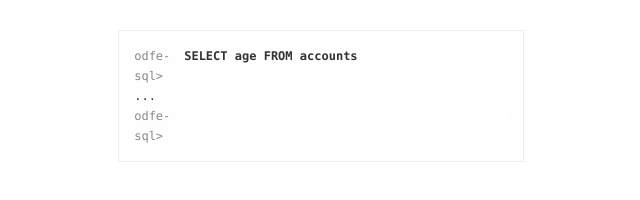
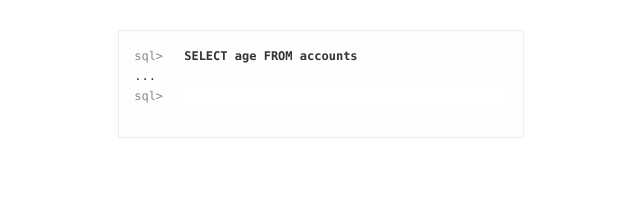
Before and after one commit to dai-chen/sql-demo, a plain HTML site: page docs/demo/test.html in a window 1280 px wide. Shown: the full height of the page, 92-732 px from the left. Drawn offline with nearby package versions, Linux system fonts and the light colour scheme.

Commit message:
Embed demo html

```diff
--- a/docs/demo/app.js
+++ b/docs/demo/app.js
@@ -38,7 +38,7 @@ function examples() {
       var ps1 = $("<span></span>")
         .addClass("monospace")
         .addClass("prompt")
-        .html("redis&gt;&nbsp;");
+        .html("sql&gt;&nbsp;");
       var cmd = $("<span></span>")
         .addClass("monospace")
         .addClass("command")
--- a/docs/demo/style.css
+++ b/docs/demo/style.css
@@ -175,7 +175,7 @@ body { background-color: white; color: #333333; padding: 0; margin: 0; }
 .text sup { line-height: 100%; vertical-align: super; font-size: 70%; }
 .text pre code, .text .example { display: inline-block; padding: 15px; border: 1px solid #eeeeee; margin: 10px 0; background-color: #fefefe; }
 .text .metadata { border-left: 3px solid #dfdfdf; color: #666666; font-size: 0.9em; margin: 0 0 1.5em 0; padding: 5px 15px; background: #fcfcfc; }
-.text .example { max-height: 400px; max-width: 390px; overflow: auto; }
+.text .example { max-height: 400px; max-width: 1000px; overflow: auto; }
 .text .example .monospace, .text .example pre, .text .example input { margin: 0; padding: 0; line-height: 20px; font-size: 12px; font-family: Menlo, "monospace"; }
 .text .example pre { clear: both; }
 .text .example .prompt, .text .example .command { float: left; }
--- a/docs/demo/test.html
+++ b/docs/demo/test.html
@@ -11,11 +11,11 @@
             <div class='article-main'>
               <!--<div class='metadata'/>-->
               <div class='example'>
-                <span class='monospace prompt'>odfe-sql&gt;&nbsp;</span>
+                <span class='monospace prompt'>sql&gt;&nbsp;</span>
                 <span class='monospace command'>SELECT age FROM accounts</span>
                 <pre>...</pre>
                 <form>
-                  <span class='monospace prompt'>odfe-sql&gt;&nbsp;</span>
+                  <span class='monospace prompt'>sql&gt;&nbsp;</span>
                   <input autocomplete='off' name='sql' spellcheck='false' type='text'>
                 </form>
                </div>
```
